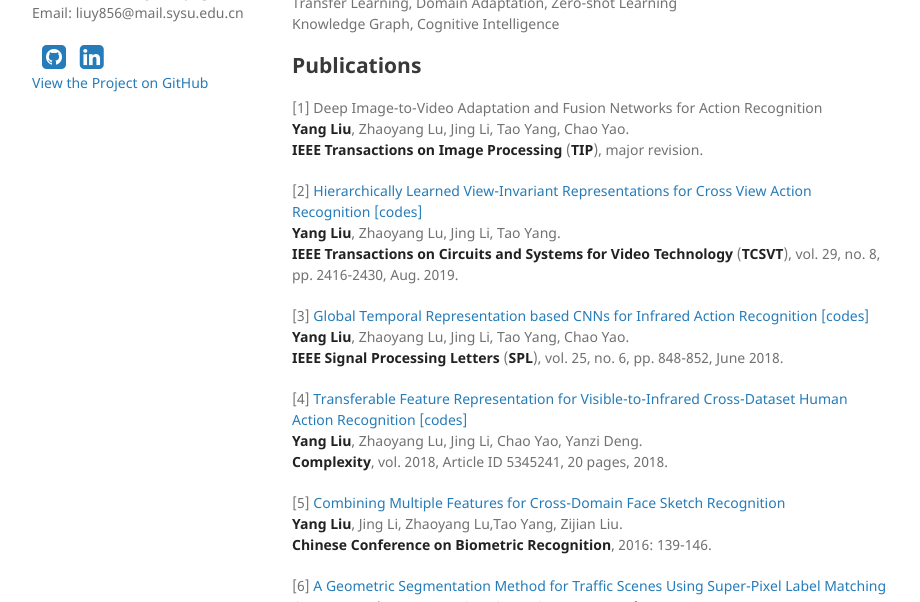
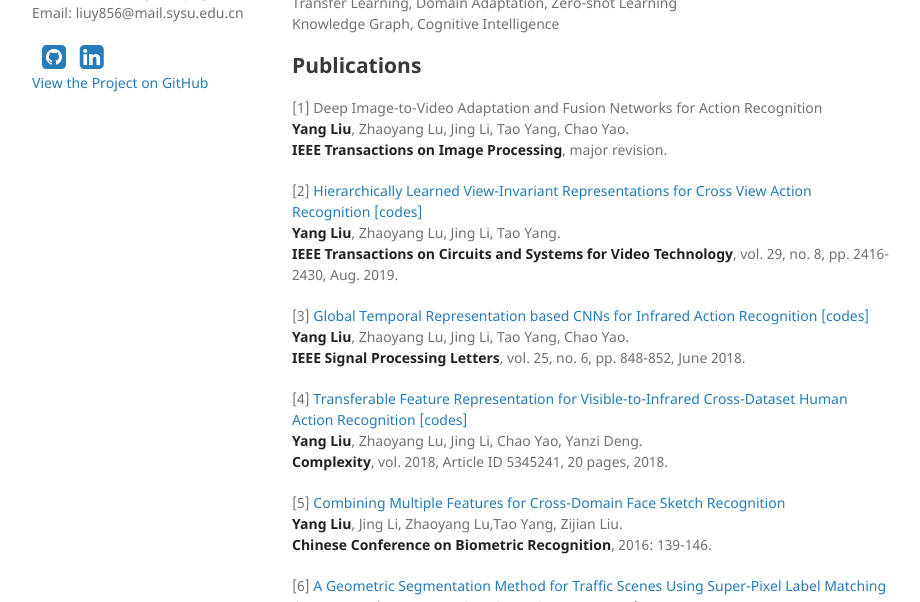
Before and after one commit to YangLiu9208/home, a Jekyll site: the page built from index.md, in a window 1280 px wide and 900 px high, cut to the strip 298-900 px from the top of the window. Shown: the whole strip, without its empty margins (178-1098 px from the left). Built offline with Jekyll 4.4.1, drawn with Linux system fonts in a browser that asks for light colours; a style sheet for code colours, icons or effects is not loaded.

Commit message:
Update index.md

```diff
--- a/index.md
+++ b/index.md
@@ -16,15 +16,15 @@ Knowledge Graph, Cognitive Intelligence
 ## Publications
 [1] Deep Image-to-Video Adaptation and Fusion Networks for Action Recognition
 **Yang Liu**, Zhaoyang Lu, Jing Li, Tao Yang, Chao Yao.
-**IEEE Transactions on Image Processing** (**TIP**), major revision.
+**IEEE Transactions on Image Processing**, major revision.
 
 [2] [Hierarchically Learned View-Invariant Representations for Cross View Action Recognition](https://ieeexplore.ieee.org/document/8453034/)  [[codes]](https://yangliu9208.github.io/JSRDA/)
 **Yang Liu**, Zhaoyang Lu, Jing Li, Tao Yang.
-**IEEE Transactions on Circuits and Systems for Video Technology** (**TCSVT**), vol. 29, no. 8, pp. 2416-2430, Aug. 2019.
+**IEEE Transactions on Circuits and Systems for Video Technology**, vol. 29, no. 8, pp. 2416-2430, Aug. 2019.
 
 [3] [Global Temporal Representation based CNNs for Infrared Action Recognition](https://ieeexplore.ieee.org/document/8332532) [[codes]](https://yangliu9208.github.io/TSTDDs/)
 **Yang Liu**, Zhaoyang Lu, Jing Li, Tao Yang, Chao Yao.
-**IEEE Signal Processing Letters** (**SPL**), vol. 25, no. 6, pp. 848-852, June 2018.
+**IEEE Signal Processing Letters**, vol. 25, no. 6, pp. 848-852, June 2018.
 
 [4] [Transferable Feature Representation for Visible-to-Infrared Cross-Dataset Human Action Recognition](https://xdyangliu.github.io/TSTDDs/) [[codes]](https://yangliu9208.github.io/CDFAG/)
 **Yang Liu**, Zhaoyang Lu, Jing Li, Chao Yao, Yanzi Deng.
```
